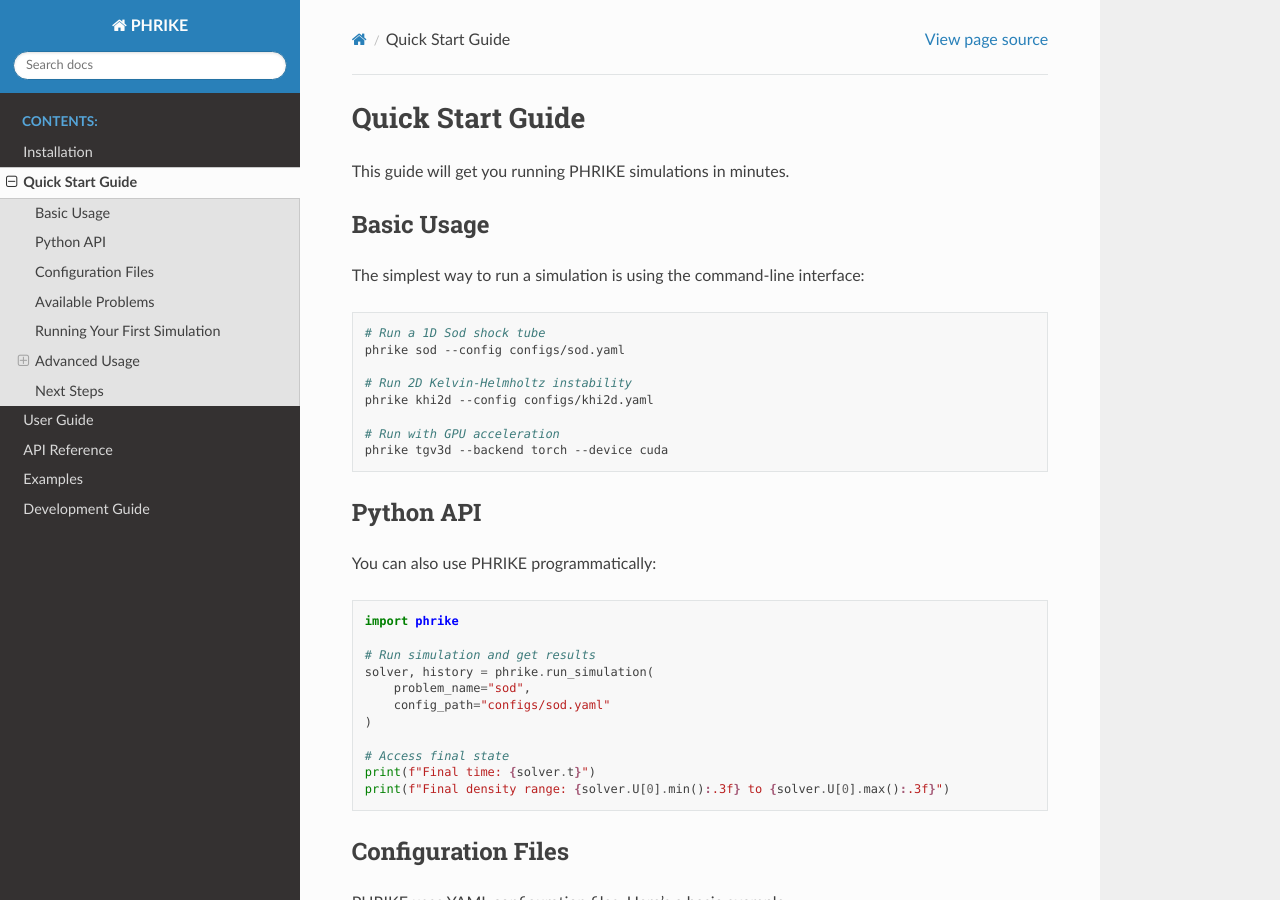
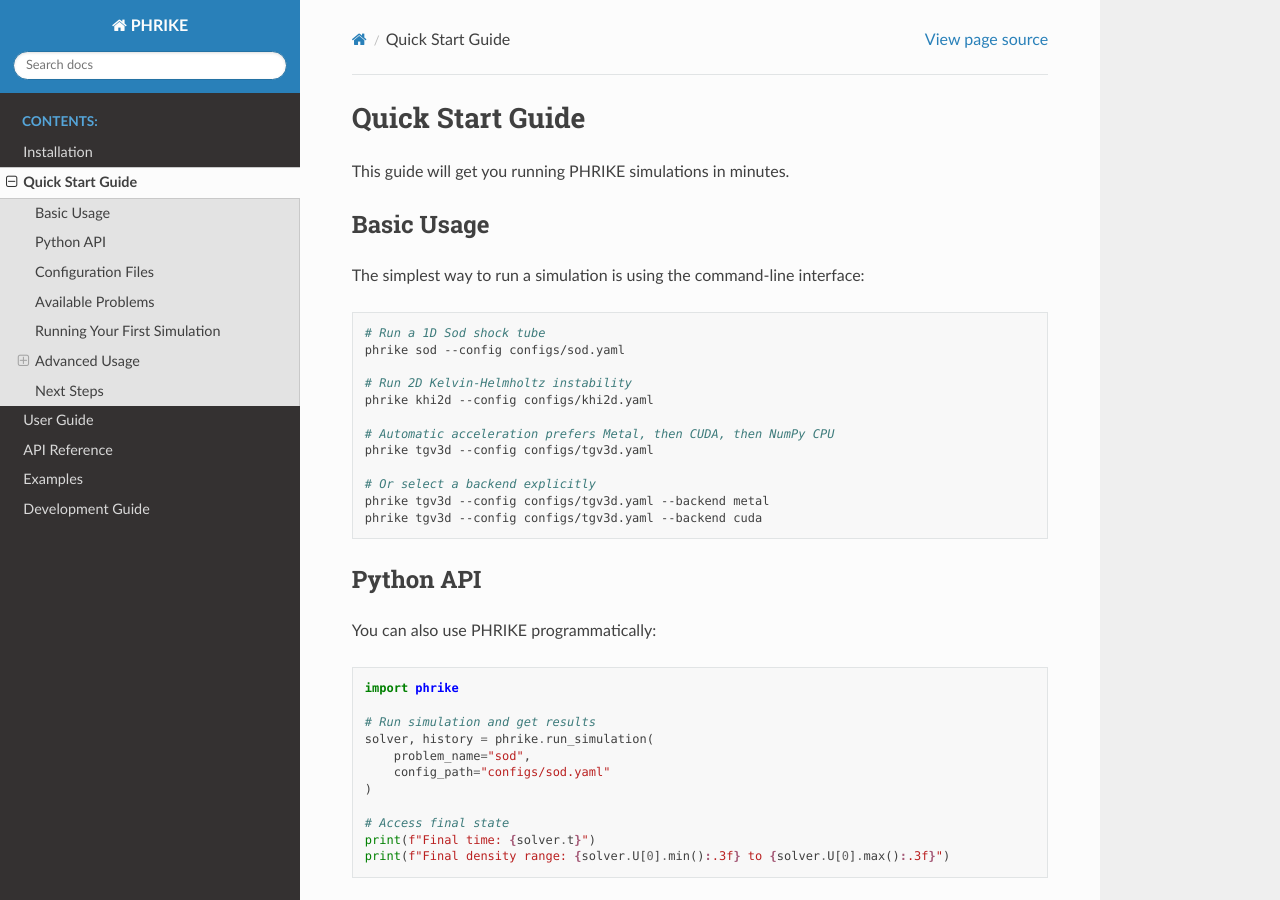
Before and after one commit to ermoseley/phrike, a Sphinx documentation site: the page built from docs/quickstart.rst, in a window 1280 px wide and 900 px high. Built offline with Sphinx 7.4.7 and the Read the Docs theme 3.1.0, drawn with Linux system fonts in a browser that asks for light colours; pages that are not in the unit, such as notebooks, are missing from menus; some of the changed text lies outside the part shown.

Commit message:
Document RKF78 and preferred Metal backend
Co-authored-by: ermoseley <ermoseley@users.noreply.github.com>

```diff
--- a/docs/quickstart.rst
+++ b/docs/quickstart.rst
@@ -16,8 +16,12 @@ The simplest way to run a simulation is using the command-line interface:
    # Run 2D Kelvin-Helmholtz instability
    phrike khi2d --config configs/khi2d.yaml
 
-   # Run with GPU acceleration
-   phrike tgv3d --backend torch --device cuda
+   # Automatic acceleration prefers Metal, then CUDA, then NumPy CPU
+   phrike tgv3d --config configs/tgv3d.yaml
+
+   # Or select a backend explicitly
+   phrike tgv3d --config configs/tgv3d.yaml --backend metal
+   phrike tgv3d --config configs/tgv3d.yaml --backend cuda
 
 Python API
 ----------
@@ -132,15 +136,15 @@ You can override configuration parameters:
 GPU Acceleration
 ~~~~~~~~~~~~~~~~
 
-For large problems, use GPU acceleration:
+Automatic selection prefers Metal/MPS, followed by CUDA. You can also select
+either accelerator explicitly:
 
 .. code-block:: python
 
    solver, history = phrike.run_simulation(
        problem_name="khi2d",
        config_path="configs/khi2d.yaml",
-       backend="torch",
-       device="cuda"  # or "mps" for Apple Silicon
+       backend="metal"  # use "cuda" for NVIDIA or "cpu" for NumPy
    )
 
 Monitoring
```
Also changed, not shown: ADAPTIVE_TIME_STEPPING_IMPLEMENTATION_REPORT.md (+2 -1 lines), README.md (+25 -13 lines), docs/index.rst (+7 -5 lines), docs/installation.rst (+6 -6 lines), docs/user_guide.rst (+19 -17 lines).
